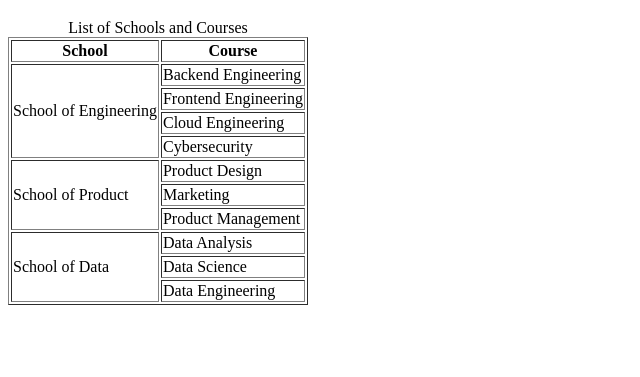
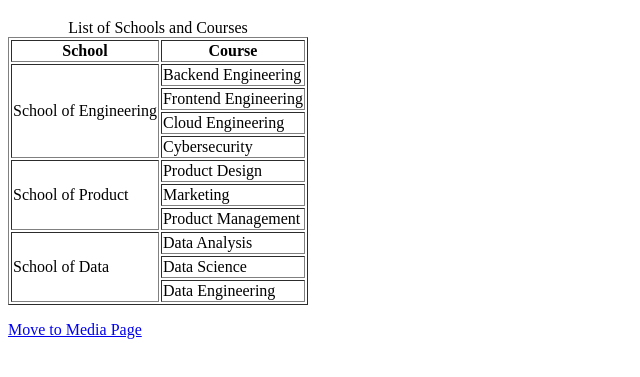
Before and after one commit to JohnSotonwa/alt-school, a plain HTML site: page table.html in a window 1280 px wide. Shown: the part 61-438 px from the top of the page, without its empty margins (0-640 px from the left). Drawn offline with Linux system fonts and the light colour scheme.

Commit message:
Update table.html

```diff
--- a/table.html
+++ b/table.html
@@ -58,6 +58,8 @@
                 </tr>
             </tbody>
         </table>
+
+        <p><a href="media.html">Move to Media Page</a></p>
     </main>
 </body>
 </html>
```
